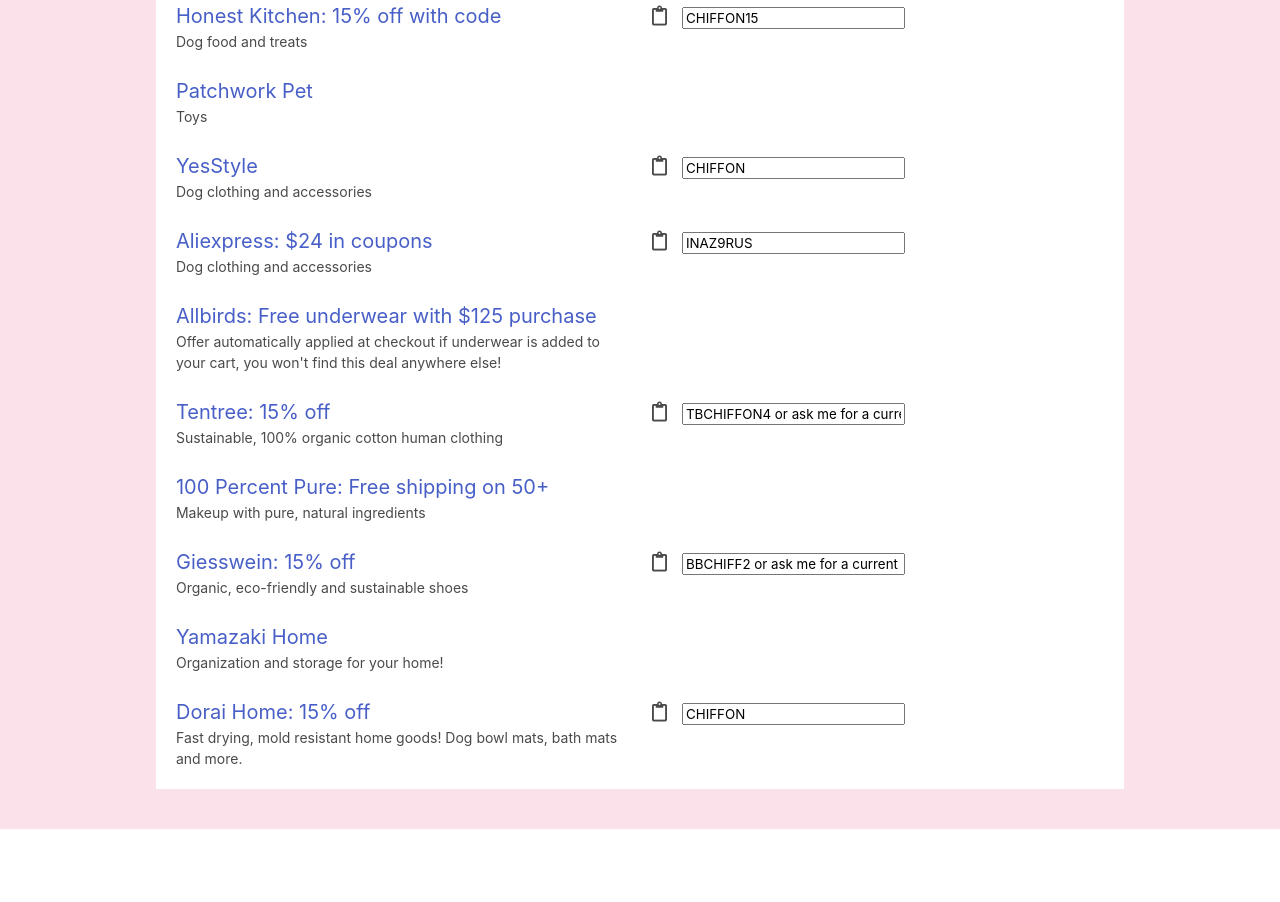
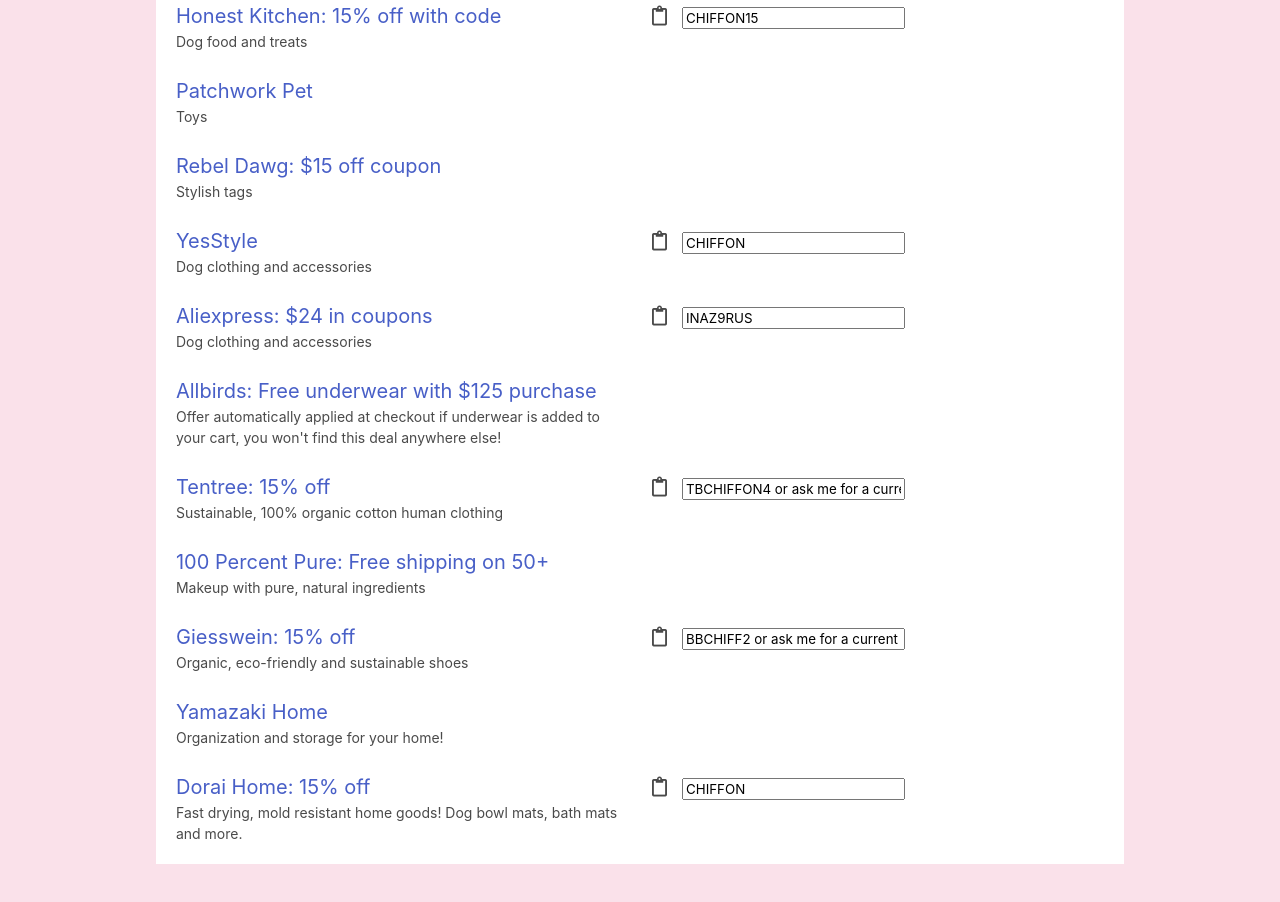
Before and after one commit to TechieQian/chiffon, a React (Create React App) app: page /shop in a window 1280 px wide. Shown: the part 1960-2862 px from the top of the page. Before the commit the page ends 2789 px from the top, so only its background shows below. Built offline with nearby package versions, Linux system fonts and the light colour scheme.

Commit message:
editing sponsors

```diff
--- a/src/data/sponsors.ts
+++ b/src/data/sponsors.ts
@@ -11,6 +11,7 @@
     label: "PoshPuppy Boutique: 35% off",
     code: "CHIFFON",
     subtitle: "One stop shop with clothing, accessories and more",
+    tags: ["Dog", "Clothes", "Toys", "Hairbows", "Bandanas", "Walk Accessories"]
   },
 
   {
@@ -18,6 +19,7 @@
     label: "RifRufQueens: 10% off",
     code: "CHIFFON10",
     subtitle: "My favorite dog sneakers",
+    tags: ["Dog", "Shoes"]
   },
   //{   link: "https://rifruf-the-sneaker-your-dog.kckb.st/b82f977d",
   //label: "RifRufQueens: Kickstarter Campaign",
@@ -28,12 +30,14 @@
     label: "Dog Baby Collection: 20% off",
     code: "CHIFFON20",
     subtitle: "Dog clothing, accessories, toys, beds and more!",
+    tags: ["Dog", "Dog Mom/Dad", "Toys", "Clothing", "Walk Accessories", "Dog Beds"]
   },
   {
     link: "https://dogcrushboutique.com/discount/CHIFFON",
     label: "Dog Crush Boutique: 15% off",
     code: "CHIFFON",
-    subtitle: "Dog clothing, accessories, and more"
+    subtitle: "Dog clothing, accessories, and more",
+    tags: ["Dog", "Clothing", "Walk Accessories", "Dog Mom/Dad"]
   },
 
   {
@@ -41,14 +45,16 @@
     label:
       "Like to Know it",
     code: null,
-    subtitle: "Shop directly from my photos! Some of my favorite clothes and toys!"
+    subtitle: "Shop directly from my photos! Some of my favorite clothes and toys!",
+    tags: ["Dog", "Human", "Clothing", "Walk Accessories", "Home", "Toys"]
   },
   {
     link: "http://amazon.com/shop/chiffonthemaltipoo",
     label:
       "Amazon Store",
     code: null,
-    subtitle: " Check out my favorite items on Amazon! (Paid Link) As an Amazon Associate, I earn from qualifying purchases."
+    subtitle: " Check out my favorite items on Amazon! (Paid Link) As an Amazon Associate, I earn from qualifying purchases.",
+    tags: ["Dog", "Clothing", "Walk Accessories", "Toys", "Home"]
   },
 
   //{
@@ -62,42 +68,49 @@
     label: "PinkTailCo: 10% off",
     code: "CHIFFON10",
     subtitle: "Walk accessories (harnesses, leashes, collars), bows and bandanas",
+    tags: ["Walk Accessories", "Bandanas", "Hairbows"]
   },
   {
     link: "https://www.brklz.com//?ref=bb-xz32gw",
     label: "BRKLZ: 20% off",
     code: "CHIF",
     subtitle: "Collars, leashes, letter charm name tags",
+    tags: ["Pet", "Dog Tags", "Human", "Dog Mom/Dad", "Walk Accessories"]
   },
   {
     link: "http://www.browze.com/?utm_source=brandbassador&utm_medium=affiliate&ref=bb-xz32gw",
     label: "Browze: 50% off first order or 25% off with code",
     code: "BCREWCHIFFON",
     subtitle: "Home, kitchen, all kinds of supplies for humans and  pets!",
+    tags: ["Pet", "Home", "Human"]
   },
   {
     link: "https://www.blueberrypet.com/?ref=ng9-sipe4wz",
     label: "Blueberry Pet: 10% off",
     code: "CHIFFON10",
     subtitle: "Harnesses, harness dresses, collars, leashes and clothes",
+    tags: ["Pet", "Clothes", "Walk Accessories"]
   },
   {
     link: "https://www.giftspawt.com/?ref=chiffon",
     label: "Giftspawt: 10% off",
     code: "CHIFFON10",
     subtitle: "Toys, gift sets and more",
+    tags: ["Pet", "Toys", "Dog Mom/Dad"]
   },
   {
     link: "http://i.refs.cc/k9Il2ZvM?smile_ref=eyJzbWlsZV9zb3VyY2UiOiJzbWlsZV91aSIsInNtaWxlX21lZGl1bSI6IiIsInNtaWxlX2NhbXBhaWduIjoicmVmZXJyYWxfcHJvZ3JhbSIsInNtaWxlX2N1c3RvbWVyX2lkIjo3MjE1OTYyMzl9",
     label: "Unique Opal Co: $5 off coupon; 10% off with code",
     code: "CHIFFON10",
     subtitle: "Custom tutus, dog bandanas and hoodies",
+    tags: ["Pet", "Clothing", "Bandanas"]
   },
   {
     link: "https://www.parisianpet.com/?Click=6069",
     label: "Parisian Pet: 10% off",
     code: "CHIFFON10",
     subtitle: "Pet clothing (Tees, dresses, sleepwear and more)",
+    tags: ["Pet", "Walk Accessories", "Clothing"]
   },
   //{
   //  link: "https://www.etsy.com/shop/ruaillebuailleco",
@@ -116,12 +129,14 @@
     label: "Mariposa & Co: 10% off",
     code: "CHIFFON",
     subtitle: "Hairbows, sailor bows and bandanas",
+    tags: ["Pet", "Hairbows", "Sailorbows", "Bandanas" ]
   },
   {
     link: "https://max-bone.bop8.net/kn5Wz",
     label: "Max-Bone: 15% off",
     code: "CHIFFON15",
     subtitle: "Stylish outerwear, walk accessories, food and more",
+    tags: ["Pet", "Clothes", "Walk Accessories", "Food", "Carriers"]
   },
   {
     link:
@@ -129,12 +144,14 @@
     label: "Lucy & Co.: $5 off coupon; 15% off with code",
     code: "LCCHIFF15",
     subtitle: "Outerwear, walk accessories, and more",
+    tags: ["Pet", "Clothes", "Human", "Bandanas", "Walk Accessories", "Dog Mom/Dad"]
   },
   {
     link: "https://prf.hn/click/camref:1101ljdjJ/creativeref:1101l62969",
     label: "Honest Kitchen: 15% off with code",
     code: "CHIFFON15",
     subtitle: "Dog food and treats",
+    tags: ["Pet", "Food", "Treats"]
   },
   //{
     //link: "https://www.etsy.com/shop/MissSophieBowtique",
@@ -154,6 +171,7 @@
     label: "Patchwork Pet",
     code: null,
     subtitle: "Toys",
+    tags: ["Pet", "Toys"]
   },
   //{
     //link: "https://shareasale.com/r.cfm?b=1665965&u=2634834&m=103400&urllink=&afftrack= ",
@@ -161,13 +179,14 @@
    // code: null,
    // subtitle: "Harness outfits",
   //},
-  //{
-  //  link:
-  //    "http://i.refs.cc/4AcWbcPu?smile_ref=eyJzbWlsZV9zb3VyY2UiOiJzbWlsZV91aSIsInNtaWxlX21lZGl1bSI6IiIsInNtaWxlX2NhbXBhaWduIjoicmVmZXJyYWxfcHJvZ3JhbSIsInNtaWxlX2N1c3RvbWVyX2lkIjo2MjY0NDQ4Mjh9",
-  //  label: "Rebel Dawg: $15 off coupon",
-   // code: null,
-   // subtitle: "Stylish tags",
-  //},
+  {
+    link:
+      "http://i.refs.cc/4AcWbcPu?smile_ref=eyJzbWlsZV9zb3VyY2UiOiJzbWlsZV91aSIsInNtaWxlX21lZGl1bSI6IiIsInNtaWxlX2NhbXBhaWduIjoicmVmZXJyYWxfcHJvZ3JhbSIsInNtaWxlX2N1c3RvbWVyX2lkIjo2MjY0NDQ4Mjh9",
+    label: "Rebel Dawg: $15 off coupon",
+    code: null,
+    subtitle: "Stylish tags",
+    tags: ["Pet", "Dog Tags"]
+  },
   //{
     //link: "https://pawstanfurballs.com?Pawstapack=2PBMJ4AIE2",
     //label: "Pawsta N Furballs: 20% off",
@@ -178,54 +197,62 @@
     link: "https://www.yesstyle.com/en/home.html?rco=CHIFFON",
     label: "YesStyle",
     code: "CHIFFON",
-  subtitle: "Dog clothing and accessories"
-  },
+  subtitle: "Dog clothing and accessories",
+tags: ["Human", "Pet", "Clothing"]
+},
   {
     link:
       "https://star.aliexpress.com/share/share.htm?redirectUrl=https%3A%2F%2Fsale.aliexpress.com%2Freferral_register_success.htm%3FinvitationCode%3DK0I5RzQ4akJ5QzNoV2ViMmpnamF4dkJoK3pQTG1jbmtLODBQVDcyQk45Y0ZWR0phL0VQb1dnPT0%26invitationScenario%3DsocialFission%26mb%3Do5ewodaxoQRG8pX%26srcSns%3DCopy%26tid%3Dold_bring_x_101%26businessType%3DsocialFission&image=H78836f65c5ce470ab86e4b5c8a2b42ad5.jpg&businessType=socialFission&templateId=old_bring_x_101&title=GREAT%20NEWS!%20UP%20TO%20US%20%2424%20IN%20COUPONS!",
     label: "Aliexpress: $24 in coupons",
     code: "INAZ9RUS",
-    subtitle: "Dog clothing and accessories"
+    subtitle: "Dog clothing and accessories",
+    tags: ["Human", "Pet", "Clothing" ]
   },
   {
     link:
       "https://glnk.io/k33o/chiffonthemaltipoo",
     label: "Allbirds: Free underwear with $125 purchase",
     code: null,
-    subtitle: "Offer automatically applied at checkout if underwear is added to your cart, you won't find this deal anywhere else!"
+    subtitle: "Offer automatically applied at checkout if underwear is added to your cart, you won't find this deal anywhere else!",
+    tags: ["Human", "Shoes", "Clothing"]
   },
   {
     link:
       "www.tentree.com?utm_source=brandbassador&utm_medium=ambassador&ref=bb-xz32gw",
     label: "Tentree: 15% off",
     code: "TBCHIFFON4 or ask me for a current code!",
-    subtitle: "Sustainable, 100% organic cotton human clothing"
+    subtitle: "Sustainable, 100% organic cotton human clothing",
+    tags: ["Human", "Clothing"]
   },
   {
     link:
       "https://www.gopjn.com/t/SENKTEdLTUZDSEpOSktKQ0hJRkhPRw",
     label: "100 Percent Pure: Free shipping on 50+",
     code: null,
-    subtitle: "Makeup with pure, natural ingredients"
+    subtitle: "Makeup with pure, natural ingredients",
+    tags: ["Human","Makeup"]
   },
   {
     link:
       "giesswein.com/?ref=bb-xz32gw",
     label: "Giesswein: 15% off",
     code: "BBCHIFF2 or ask me for a current code.",
-    subtitle: "Organic, eco-friendly and sustainable shoes"
+    subtitle: "Organic, eco-friendly and sustainable shoes",
+    tags: ["Human", "Clothing"]
   },
   {
     link: "https://glnk.io/q3oj/chiffonthemaltipoo",
     label: "Yamazaki Home",
     code: null,
     subtitle: "Organization and storage for your home!",
+    tags: ["Human", "Pet", "Home"]
   },
   {
     link: "https://doraihome.com/?wly=131026",
     label: "Dorai Home: 15% off",
     code: "CHIFFON",
     subtitle: "Fast drying, mold resistant home goods! Dog bowl mats, bath mats and more.",
+    tags: ["Human", "Pet", "Home"]
   },
 
   //  {
```
